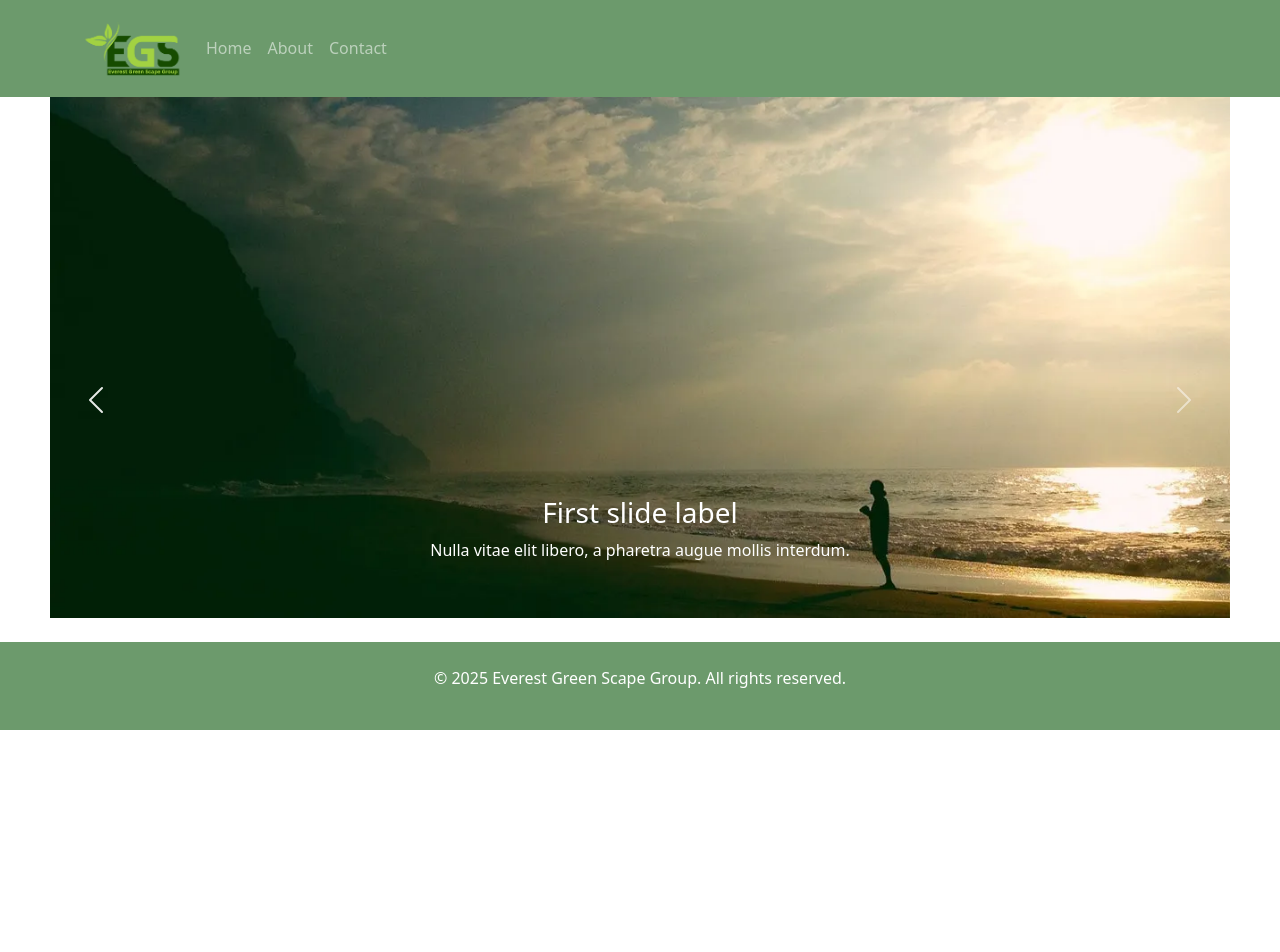
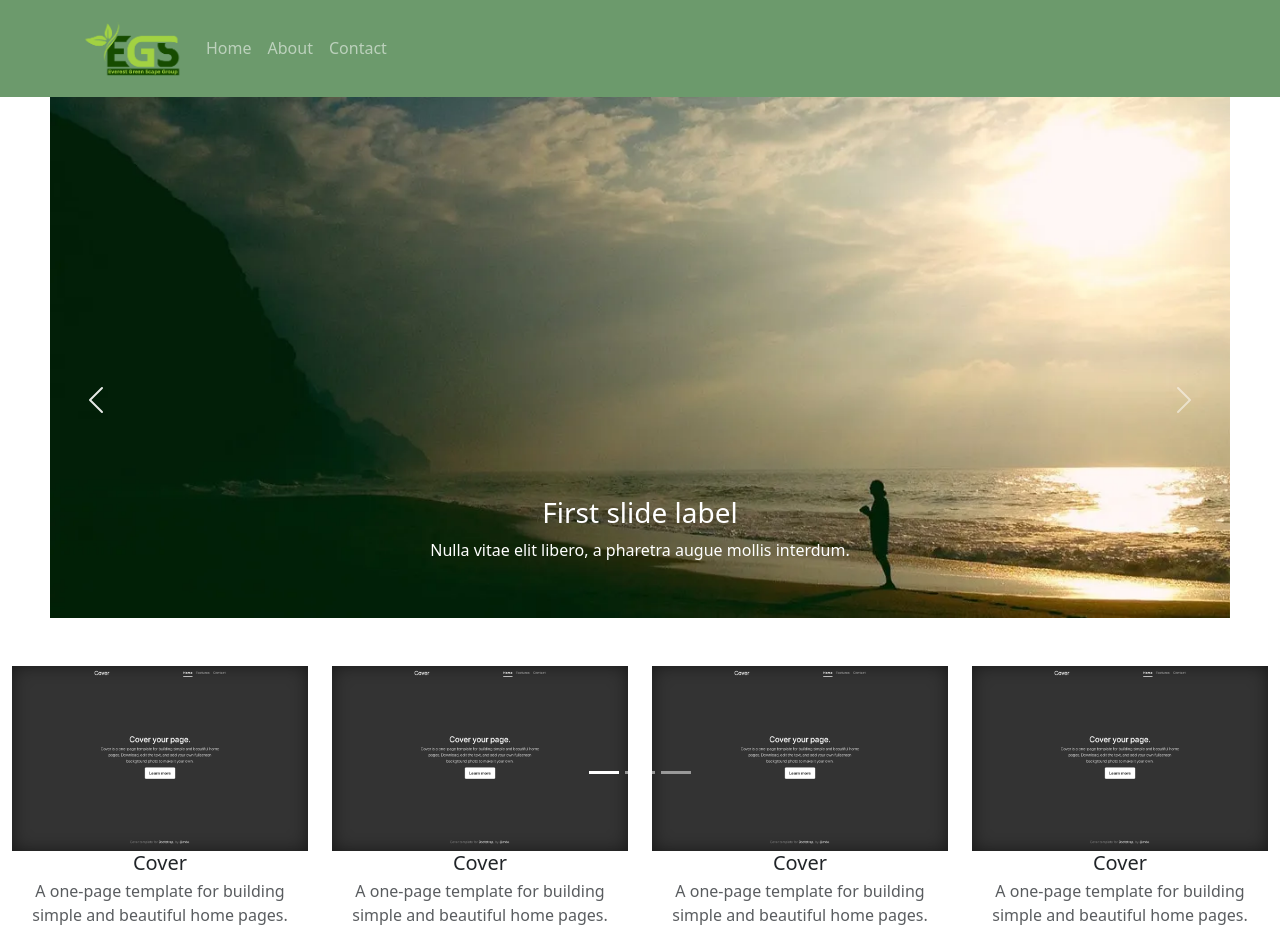
Before and after one commit to dhimanDev06/egs, a React (Vite) app: page / in a window 1280 px wide. Shown: the top 952 px of the page. Before the commit the page ends 800 px from the top, so only its background shows below. Built offline with nearby package versions, Linux system fonts and the light colour scheme.

Commit message:
creat product jsx

```diff
--- a/src/Home.jsx
+++ b/src/Home.jsx
@@ -1,8 +1,12 @@
 import React from "react";
 import Banner from "./Banner";
+import Product from "./Product";
 const Home = () => {
   return (
+    <>
     <Banner/>
+    <Product/>
+    </>
 );
 };
 
--- /dev/null
+++ b/src/Product.jsx
@@ -0,0 +1,59 @@
+import React from "react";
+import img4 from "./assets/img4.png"
+import img5 from "./assets/img5.png"
+const Product = () => {
+    return (
+        <>
+            <div className="container-xxl my-5">
+                <div className="row">
+                    <div className="col-sm-6 col-md-3 mb-3">
+                        <img
+                            className="d-block w-100"
+                            src={img5}
+                            alt="First slide"
+                        />
+                        <h3 class="h5 mb-1 text-center">
+                            Cover
+                        </h3>
+                        <p class="text-body-secondary text-center">A one-page template for building simple and beautiful home pages.</p>
+                    </div>
+                    <div className="col-sm-6 col-md-3 mb-3">
+                        <img
+                            className="d-block w-100"
+                            src={img5}
+                            alt="First slide"
+                        />
+                        <h3 class="h5 mb-1 text-center">
+                            Cover
+                        </h3>
+                        <p class="text-body-secondary text-center">A one-page template for building simple and beautiful home pages.</p>
+                    </div>
+                    <div className="col-sm-6 col-md-3 mb-3">
+                        <img
+                            className="d-block w-100"
+                            src={img5}
+                            alt="First slide"
+                        />
+                        <h3 class="h5 mb-1 text-center">
+                            Cover
+                        </h3>
+                        <p class="text-body-secondary text-center">A one-page template for building simple and beautiful home pages.</p>
+                    </div>
+                    <div className="col-sm-6 col-md-3 mb-3">
+                        <img
+                            className="d-block w-100"
+                            src={img5}
+                            alt="First slide"
+                        />
+                        <h3 class="h5 mb-1 text-center">
+                            Cover
+                        </h3>
+                        <p class="text-body-secondary text-center">A one-page template for building simple and beautiful home pages.</p>
+                    </div>
+                </div>
+            </div>
+        </>
+    );
+};
+
+export default Product;
--- a/src/index.css
+++ b/src/index.css
@@ -108,3 +108,16 @@ main {
 .carousel-inner {
   padding: 0 50px !important;
 }
+
+.move-left {
+  animation: slideLeft 5s linear infinite;
+}
+
+@keyframes slideLeft {
+  0% {
+    transform: translateX(0);
+  }
+  100% {
+    transform: translateX(-100%);
+  }
+}
```
Also changed, not shown: src/assets/img4.png (added), src/assets/img5.png (added).
